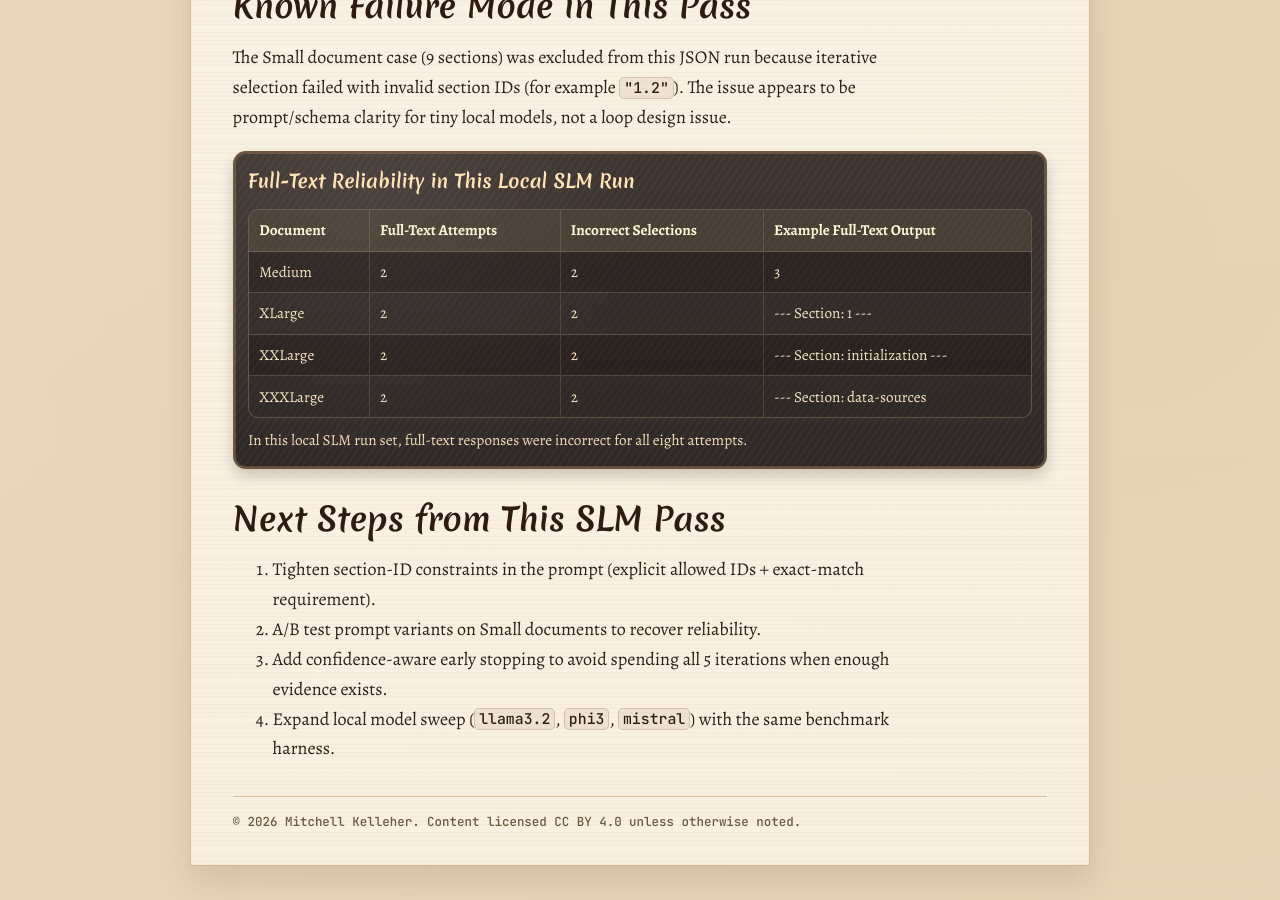
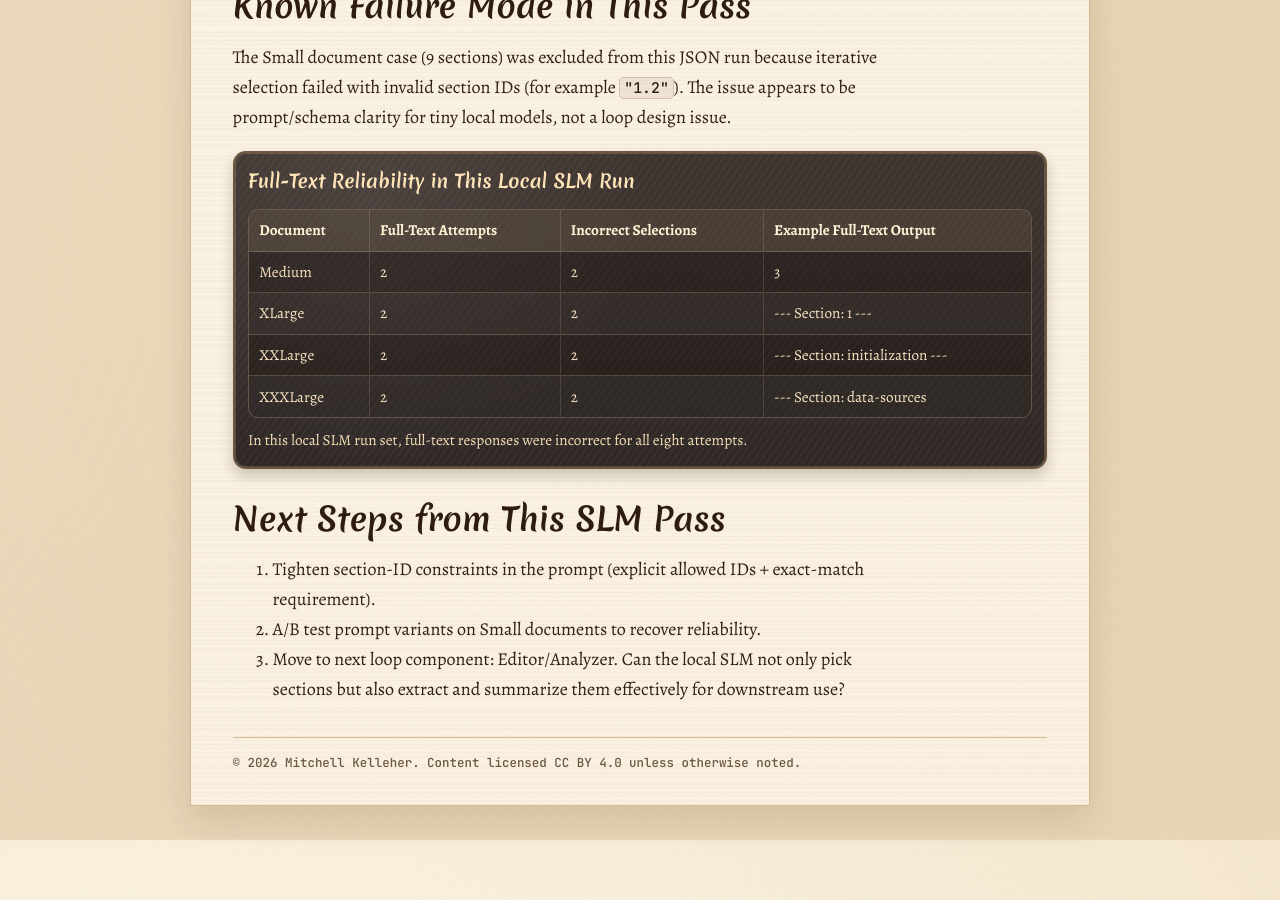
Before and after one commit to tkellehe/tkellehe.github.io, a Jekyll site: the page built from _posts/2026-02-04-realm-slm-follow-up-gemma3-1b.md, in a window 1280 px wide and 900 px high, scrolled down 5619 px. Built offline with Jekyll 4.4.1, drawn with Linux system fonts in a browser that asks for light colours; after the commit the page ends 6459 px from its top, so only the background shows below that.

Commit message:
fix: bad next steps

```diff
--- a/_posts/2026-02-04-realm-slm-follow-up-gemma3-1b.md
+++ b/_posts/2026-02-04-realm-slm-follow-up-gemma3-1b.md
@@ -194,5 +194,4 @@ footnote=page.fulltext_failure_table.footnote
 
 1. Tighten section-ID constraints in the prompt (explicit allowed IDs + exact-match requirement).
 2. A/B test prompt variants on Small documents to recover reliability.
-3. Add confidence-aware early stopping to avoid spending all 5 iterations when enough evidence exists.
-4. Expand local model sweep (`llama3.2`, `phi3`, `mistral`) with the same benchmark harness.
+3. Move to next loop component: Editor/Analyzer. Can the local SLM not only pick sections but also extract and summarize them effectively for downstream use?
```
